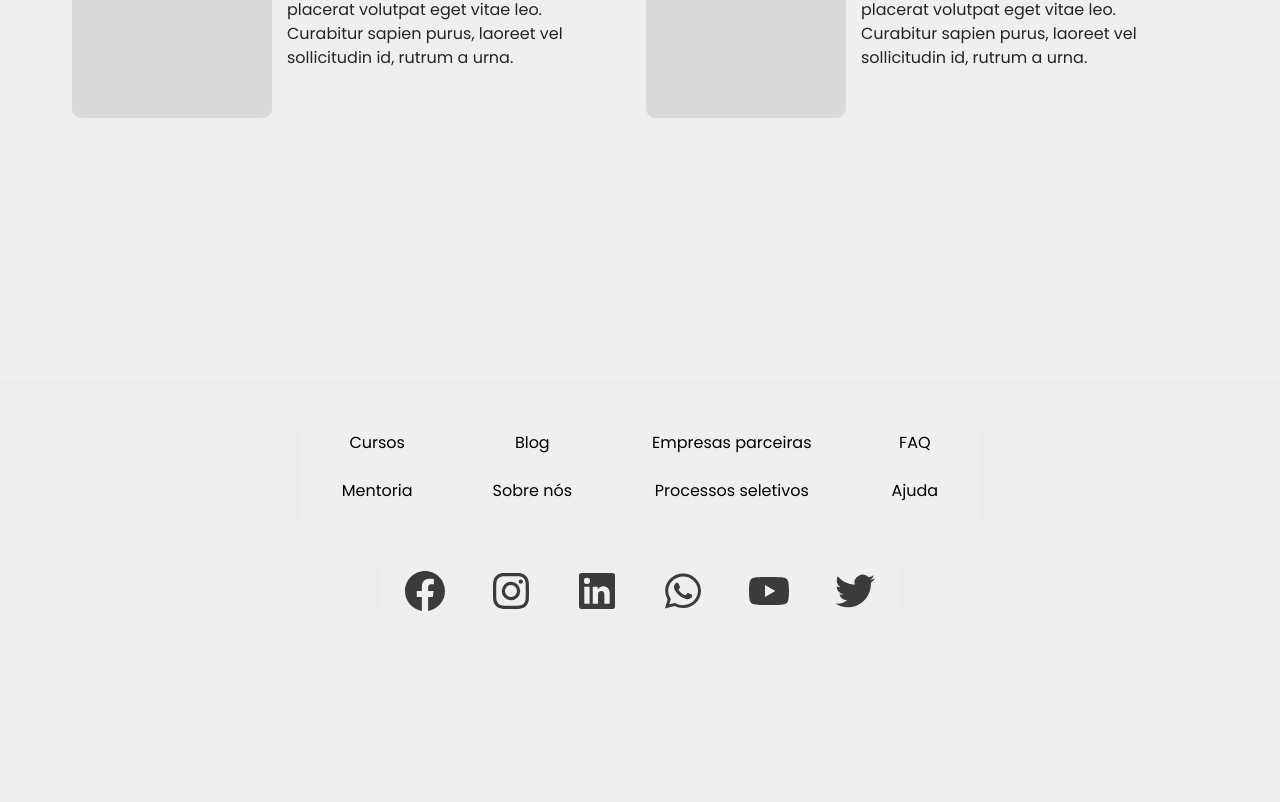
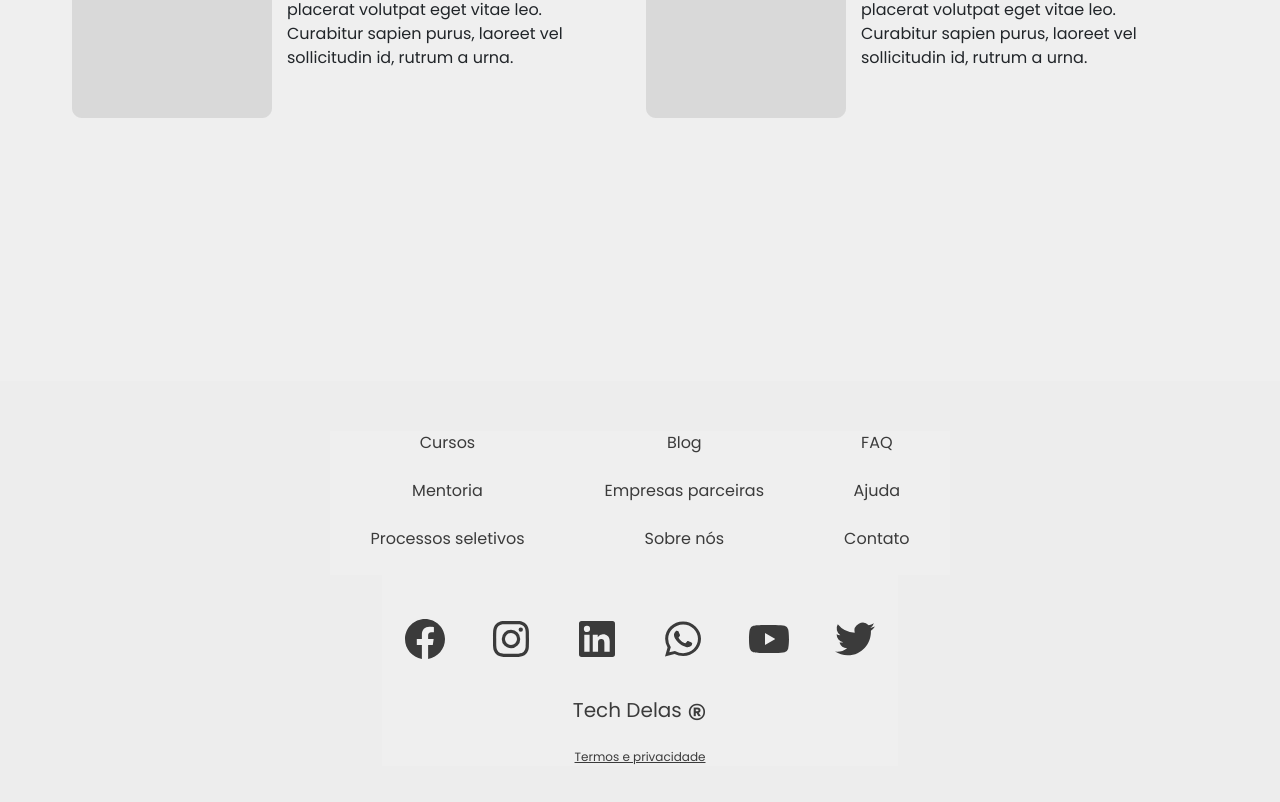
Before and after one commit to FelixMembrive/desafio-final-gama-academy-gr2, a React (Vite) app: page / in a window 1280 px wide. Shown: the part 1791-2593 px from the top of the page. Before the commit the page ends 2486 px from the top, so only its background shows below. Built offline with nearby package versions, Linux system fonts and the light colour scheme.

Commit message:
Footer wireframe média - finalizado

```diff
--- a/src/componentes/Footer/index.tsx
+++ b/src/componentes/Footer/index.tsx
@@ -1,6 +1,8 @@
+import { Link } from "react-router-dom";
 import { Facebook, Instagram, Linkedin, Twitter, Whatsapp, Youtube } from "../../assets/icons/svgIcons";
 import LinkIcon from "../LinkIcons";
 import LinkText from "../LinkText";
+import MarcaRegistrada from "../MarcaRegistrada";
 import './style.scss';
 
 export default function Footer() {
@@ -11,26 +13,23 @@ export default function Footer() {
                 <div className="links-footer-item-flex">
                     <LinkText to="cursos" text="Cursos " />
                     <LinkText to="mentoria" text="Mentoria " />
+                    <LinkText to="processos" text="Processos seletivos " />
                 </div>
 
                 <div className="links-footer-item-flex">
                     <LinkText to="blog" text="Blog " />
+                    <LinkText to="empresas" text="Empresas parceiras " />
                     <LinkText to="sobre" text="Sobre nós " />
-                </div>
-
-                <div className="links-footer-item-flex">
-                    <LinkText to="empresas" text="Empresas parceiras " />
-                    <LinkText to="processos" text="Processos seletivos " />
                 </div>
 
                 <div className="links-footer-item-flex">
                     <LinkText to="faq" text="FAQ" />
                     <LinkText to="ajuda" text="Ajuda" />
+                    <LinkText to="contato" text="Contato" />
                 </div>
 
-                {/* <LinkText to="contato" text="Contato " /> */}
-
             </div>
+            <div className="footer-flex-right-elements">
                 <div className="icons-footer-flex">
                     <div className="icons-footer-item-group">
                         <LinkIcon to="/facebook">
@@ -60,6 +59,11 @@ export default function Footer() {
                         </LinkIcon>
                     </div>
                     </div>
+                    <MarcaRegistrada />
+                    <Link className="link-termos" to="">Termos e privacidade</Link>
+                    <div>
+                </div>
+            </div>
         </div>
     );
 }
--- a/src/componentes/Footer/style.scss
+++ b/src/componentes/Footer/style.scss
@@ -1,4 +1,5 @@
 .footer-flex {
+    font-family: 'Poppins';
     min-height: 300px;
     max-width: 1440px;
     margin: auto;
@@ -18,7 +19,6 @@
     }
 }
 
-// links de texto
 .links-footer-flex {
     display: flex;
     justify-content: center;
@@ -36,10 +36,12 @@
     align-items: center;
     a {
         text-decoration: none;
-        color: black;
         margin-bottom: 24px;
         margin-left: 40px;
         margin-right: 40px;
+        font-weight: 400;
+        font-size: 16px;
+        color: #3B3B3B;
     }
     // responsividade
     @media only screen and (min-width: 1440px) {
@@ -53,6 +55,15 @@
 }
 
 // icones
+.footer-flex-right-elements {
+    display: flex;
+    flex-direction: column;
+    align-items: center;
+    @media only screen and (min-width: 1440px) {
+        align-items: flex-end;
+    }
+}
+
 .icons-footer-flex {
     width: 80%;
     margin: auto;
@@ -64,11 +75,12 @@
         // flex-wrap: nowrap;
         flex-direction: row;
     }
-    @media only screen and (min-width: 768px) {
-        max-width: 40%;
-    }
+    // @media only screen and (min-width: 768px) {
+    //     max-width: 40%;
+    // }
     @media only screen and (min-width: 1440px) {
-        margin: 0 0 0 0;
+        margin: 0 -20px 0 0;
+        justify-content: flex-end;
     }
 }
 
@@ -85,3 +97,9 @@
         margin-top: 0px;
     }
 }
+
+.link-termos {
+    font-weight: 400;
+    font-size: 12px;
+    color: #3B3B3B;
+}
--- /dev/null
+++ b/src/componentes/MarcaRegistrada/index.tsx
@@ -0,0 +1,10 @@
+import './style.scss';
+
+export default function MarcaRegistrada() {
+    return (
+        <div className='container-flex'>
+            <p>Tech Delas</p>
+            <span>®</span>
+        </div>
+    );
+}
--- /dev/null
+++ b/src/componentes/MarcaRegistrada/style.scss
@@ -0,0 +1,15 @@
+.container-flex {
+    // font-family: 'Poppins';
+    display: flex;
+    align-items: center;
+    margin-top: 25px;
+    font-weight: 400;
+    color: #3B3B3B;
+    p {
+        font-size: 20px;
+    }
+    span {
+        margin-left: 5px;
+        font-size: 40px;
+    }
+}
```
Lines whose indentation alone changed are shown as unchanged.
